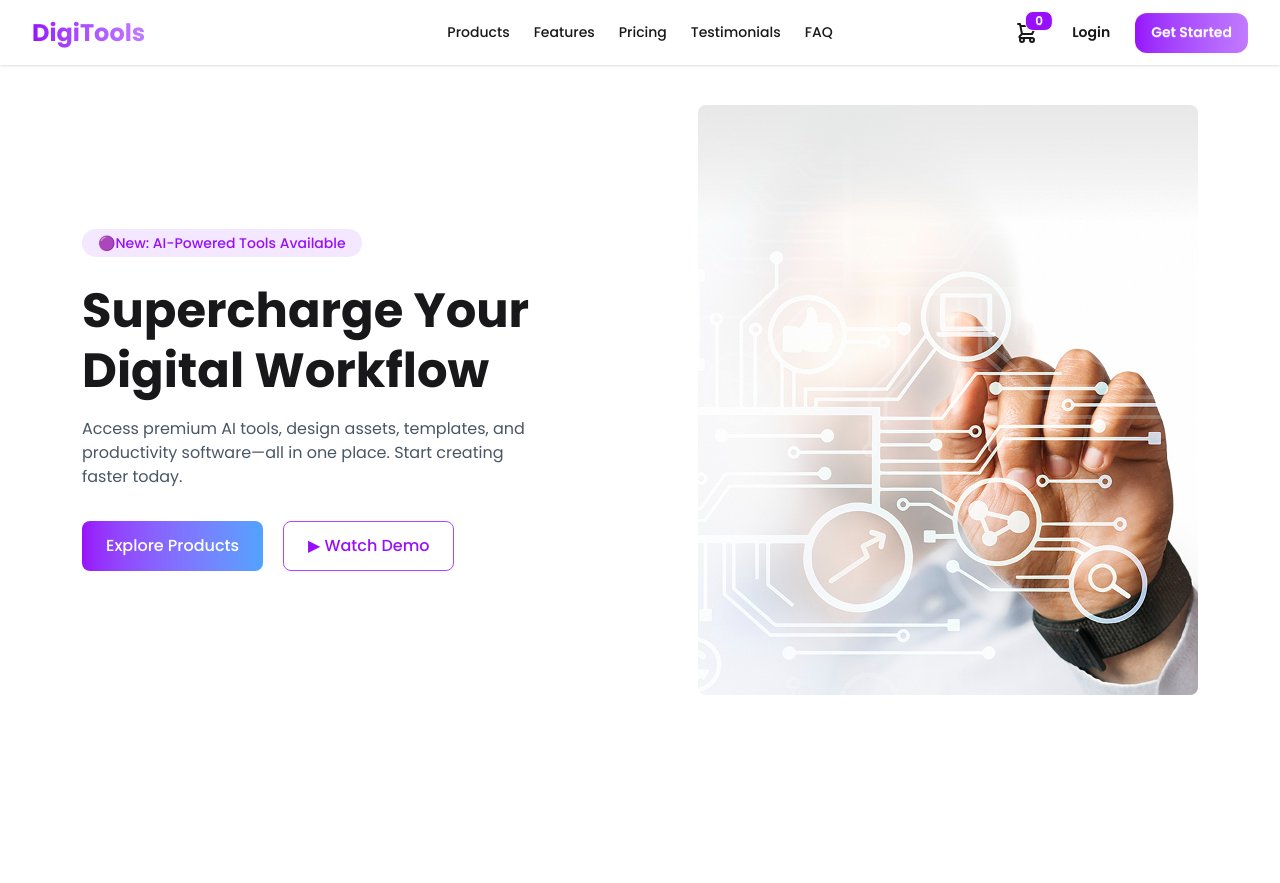
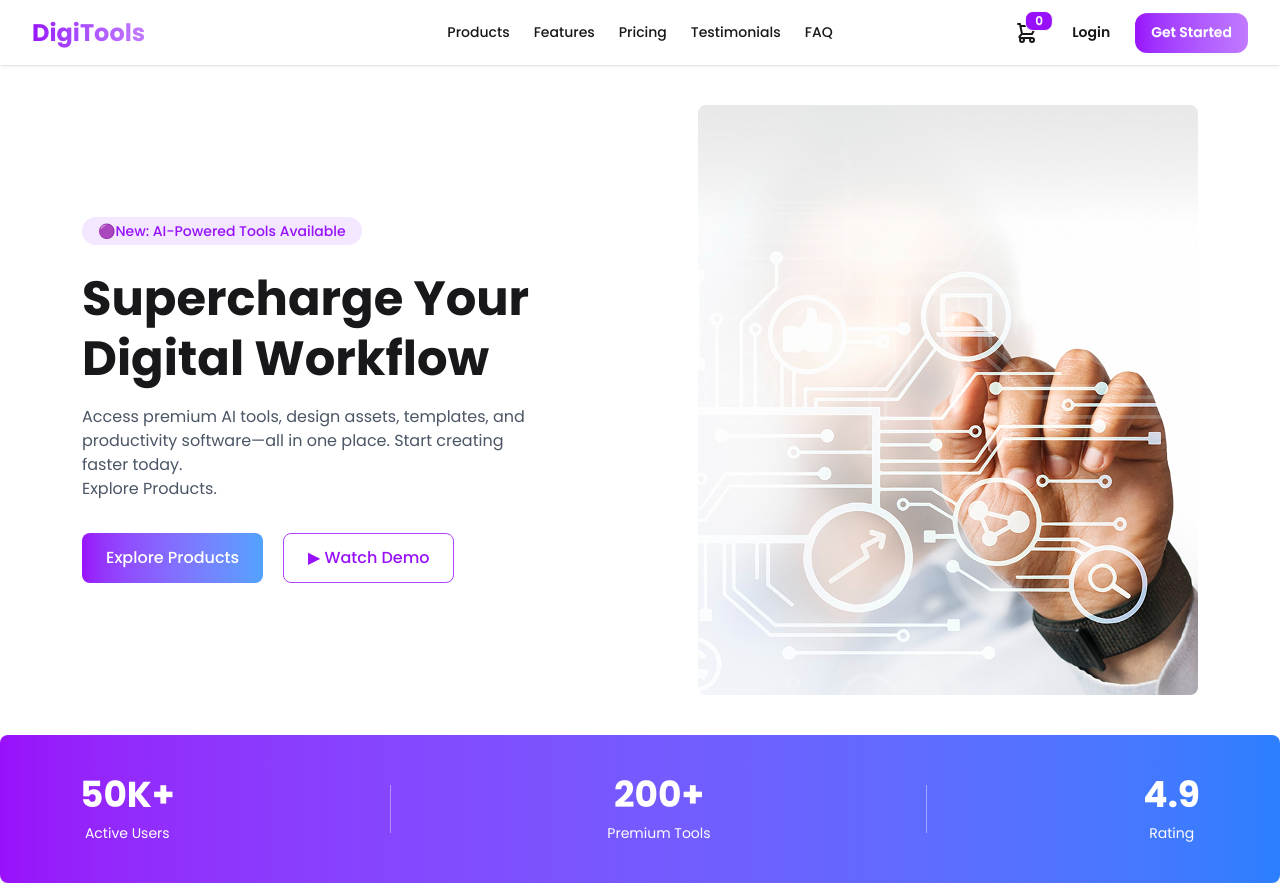
Before and after one commit to everluma/digitools-platform, a React (Vite) app: page / in a window 1280 px wide. Before the commit the page ends 800 px from the top, so only its background shows below. Built offline with nearby package versions, Linux system fonts and the light colour scheme.

Commit message:
State Section Added

```diff
--- a/src/App.jsx
+++ b/src/App.jsx
@@ -1,4 +1,5 @@
 import Banner from './components/Banner'
+import Stats from './components/Stats'
 import './App.css'
 
 function App() {
@@ -66,6 +67,8 @@
 
       <Banner />
     </div>
+
+    <Stats/>
     </>
   )
 }
--- a/src/components/Banner.jsx
+++ b/src/components/Banner.jsx
@@ -22,7 +22,8 @@
 
           <p className="text-gray-600 mt-4 max-w-md">
             Access premium AI tools, design assets, templates, and productivity software—all in one place.
-            Start creating faster today.
+            Start creating faster today. <br />
+            Explore Products.
           </p>
 
           <div className="flex gap-5 mt-8">
--- /dev/null
+++ b/src/components/Stats.jsx
@@ -0,0 +1,40 @@
+function Stats() {
+  return (
+    <div className="bg-gradient-to-r from-purple-600 to-blue-500 py-10 rounded-lg shadow-lg">
+
+      <div className="max-w-7xl mx-auto px-6 md:px-12 lg:px-20">
+
+        <div className="flex flex-col md:flex-row items-center justify-between text-white text-center gap-8">
+
+          {/* Item 1 */}
+          <div>
+            <h2 className="text-3xl md:text-4xl font-bold">50K+</h2>
+            <p className="mt-2 text-sm">Active Users</p>
+          </div>
+
+          {/* Divider */}
+          <div className="hidden md:block h-12 w-[1px] bg-white/40"></div>
+
+          {/* Item 2 */}
+          <div>
+            <h2 className="text-3xl md:text-4xl font-bold">200+</h2>
+            <p className="mt-2 text-sm">Premium Tools</p>
+          </div>
+
+          {/* Divider */}
+          <div className="hidden md:block h-12 w-[1px] bg-white/40"></div>
+
+          {/* Item 3 */}
+          <div>
+            <h2 className="text-3xl md:text-4xl font-bold">4.9</h2>
+            <p className="mt-2 text-sm">Rating</p>
+          </div>
+
+        </div>
+
+      </div>
+    </div>
+  )
+}
+
+export default Stats
```
